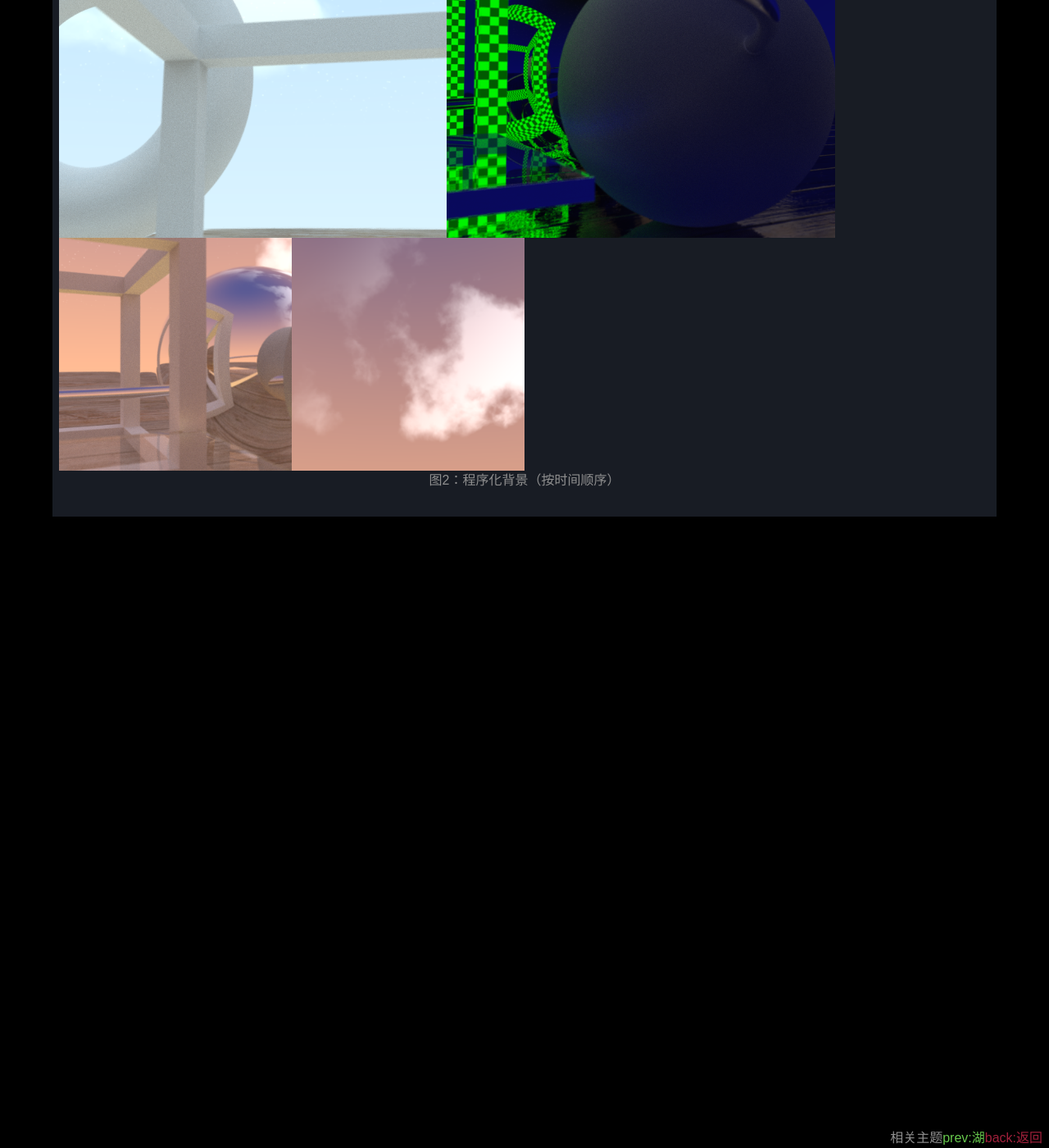
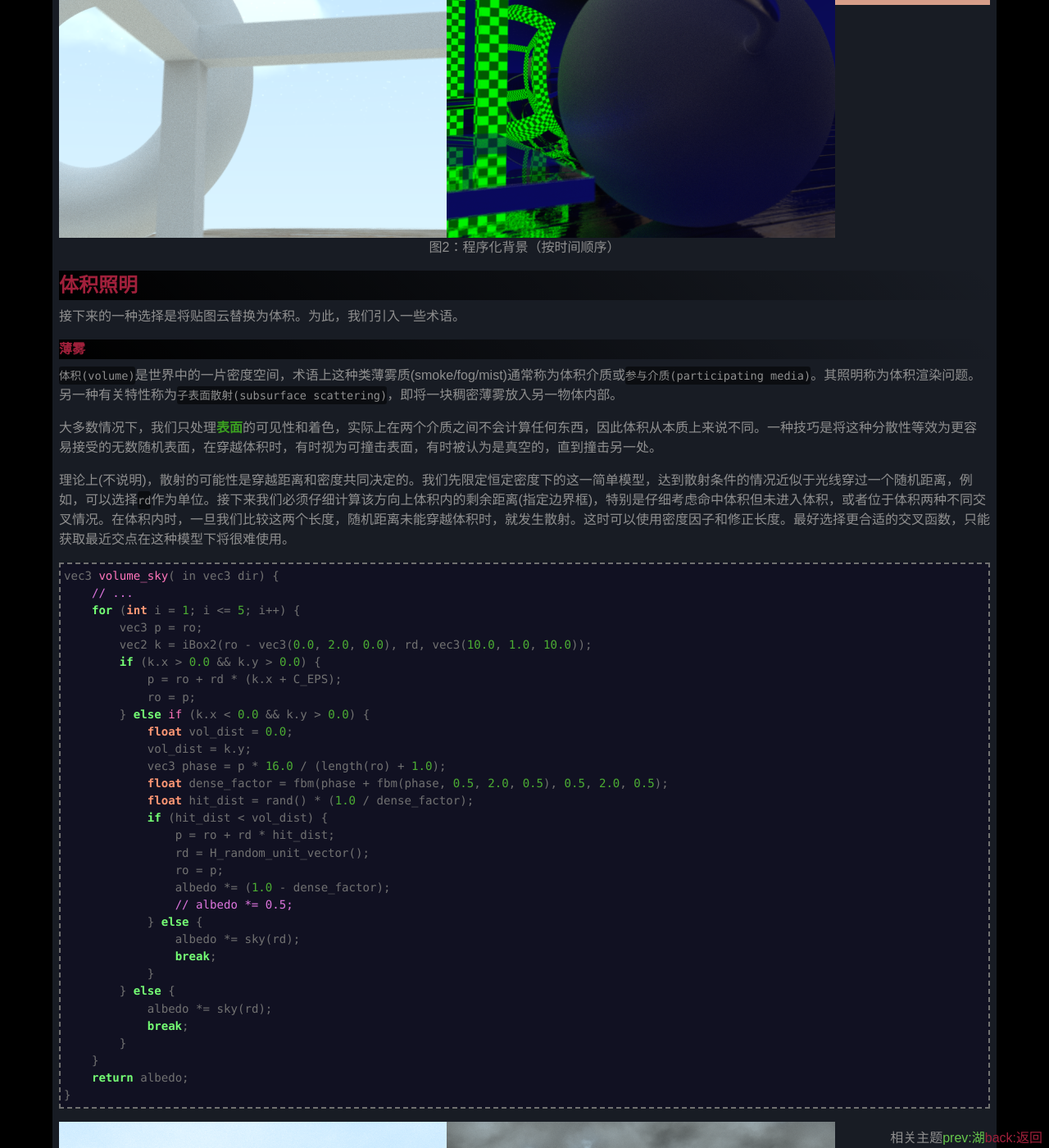
Before and after one commit to mosfetrb/mosfetrb.github.io, a Jekyll site: the page built from _posts/scene/2025-02-17-atmosphere.md, in a window 1280 px wide and 1400 px high, scrolled down 3737 px. Shown: the whole window at 82% size. Built offline with Jekyll 4.4.1, drawn with Linux system fonts in a browser that asks for light colours; before the commit the page ends 4367 px from its top, so only the background shows below that; some of the changed text lies outside the part shown.

Commit message:
edit post

````diff
--- a/_posts/scene/2025-02-17-atmosphere.md
+++ b/_posts/scene/2025-02-17-atmosphere.md
@@ -156,14 +156,72 @@ vec3 sky( in vec3 v) {
       <img src="/assets/i/6-1.png">
     </div>
     <div class="x la item5-lg item12 pd0">
+       <img src="/assets/i/6-2.png">
+    </div>
+     <div class="x la item2-lg item12 pd0">
        <img src="/assets/i/6-3.png">
     </div>
-    <div class="x la item3-lg item12 pd0">
-       <img src="/assets/i/6-2.png">
+  </div>
+
+  <p>图2：程序化背景（按时间顺序）</p>
+</div>
+
+## 体积照明
+接下来的一种选择是将贴图云替换为体积。为此，我们引入一些术语。
+
+#### 薄雾
+`体积(volume)`是世界中的一片密度空间，术语上这种类薄雾质(smoke/fog/mist)通常称为体积介质或`参与介质(participating media)`。其照明称为体积渲染问题。另一种有关特性称为`子表面散射(subsurface scattering)`，即将一块稠密薄雾放入另一物体内部。
+
+大多数情况下，我们只处理**表面**的可见性和着色，实际上在两个介质之间不会计算任何东西，因此体积从本质上来说不同。一种技巧是将这种分散性等效为更容易接受的无数随机表面，在穿越体积时，有时视为可撞击表面，有时被认为是真空的，直到撞击另一处。
+
+理论上(不说明)，散射的可能性是穿越距离和密度共同决定的。我们先限定恒定密度下的这一简单模型，达到散射条件的情况近似于光线穿过一个随机距离，例如，可以选择`rd`作为单位。接下来我们必须仔细计算该方向上体积内的剩余距离(指定边界框)，特别是仔细考虑命中体积但未进入体积，或者位于体积两种不同交叉情况。在体积内时，一旦我们比较这两个长度，随机距离未能穿越体积时，就发生散射。这时可以使用密度因子和修正长度。最好选择更合适的交叉函数，只能获取最近交点在这种模型下将很难使用。
+```cpp
+vec3 volume_sky( in vec3 dir) {
+    // ...
+    for (int i = 1; i <= 5; i++) {
+        vec3 p = ro;
+        vec2 k = iBox2(ro - vec3(0.0, 2.0, 0.0), rd, vec3(10.0, 1.0, 10.0));
+        if (k.x > 0.0 && k.y > 0.0) {
+            p = ro + rd * (k.x + C_EPS);
+            ro = p;
+        } else if (k.x < 0.0 && k.y > 0.0) {
+            float vol_dist = 0.0;
+            vol_dist = k.y;
+            vec3 phase = p * 16.0 / (length(ro) + 1.0);
+            float dense_factor = fbm(phase + fbm(phase, 0.5, 2.0, 0.5), 0.5, 2.0, 0.5);
+            float hit_dist = rand() * (1.0 / dense_factor);
+            if (hit_dist < vol_dist) {
+                p = ro + rd * hit_dist;
+                rd = H_random_unit_vector();
+                ro = p;
+                albedo *= (1.0 - dense_factor);
+                // albedo *= 0.5;
+            } else {
+                albedo *= sky(rd);
+                break;
+            }
+        } else {
+            albedo *= sky(rd);
+            break;
+        }
+    }
+    return albedo;
+}
+```
+
+<div class="x gr txac">
+  <div class="x la flex mg0">
+    <div class="x la item5-lg item12 pd0">
+      <img src="/assets/i/6-4.png">
     </div>
-       <div class="x la item3-lg item12 pd0">
-       <img src="/assets/i/6-4.png">
+    <div class="x la item5-lg item12 pd0">
+       <img src="/assets/i/6-5.png">
+    </div>
+    <div class="x la item5-lg item12 pd0">
+       <img src="/assets/i/6-6.png">
     </div>
   </div>
-  <p>图2：程序化背景（按时间顺序）</p>
+  <p>图3：体积云</p>
 </div>
+
+上图中，我只是在上方放了一个体积盒子，后两张图使光线按照密度或常数被吸收。第一张图是不被云层吸收的结果。
````
Also changed, not shown: assets/i/6-2.png, assets/i/6-3.png, assets/i/6-4.png, assets/i/6-5.png (added), assets/i/6-6.png (added).
